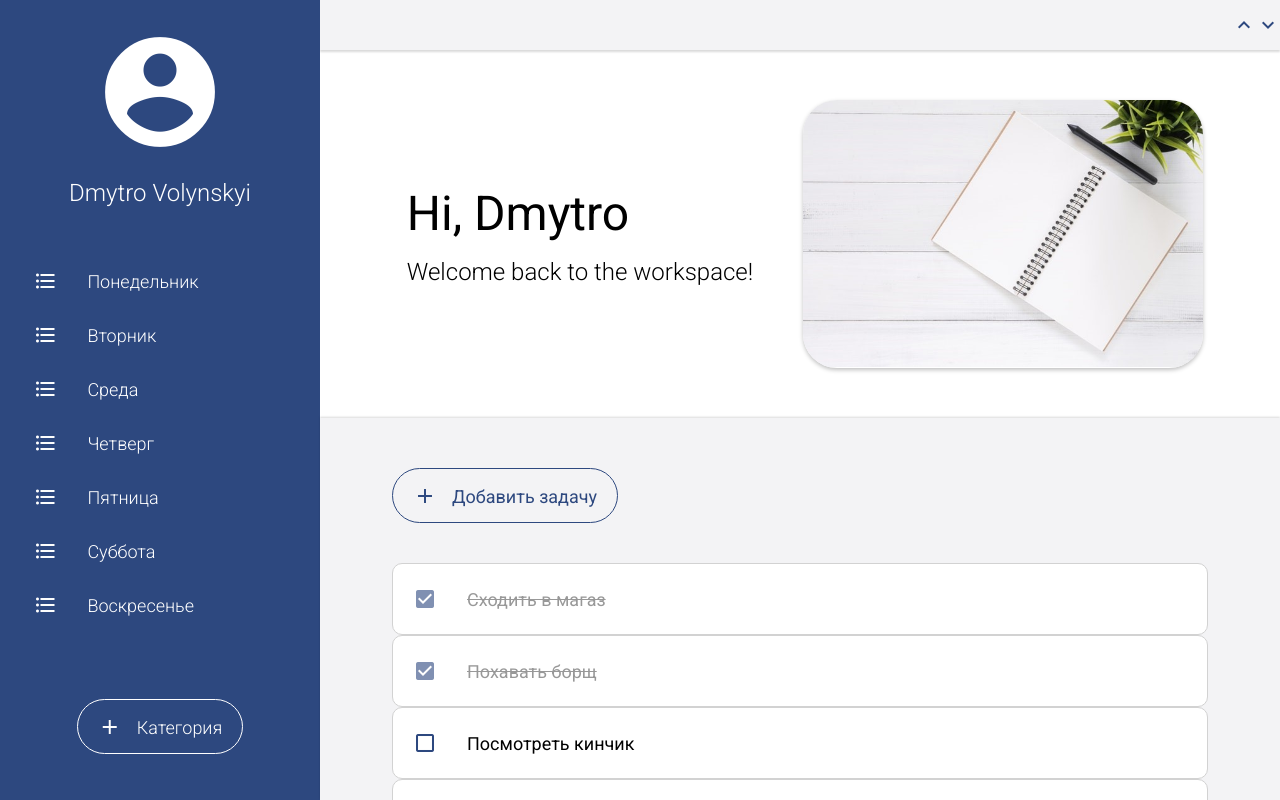
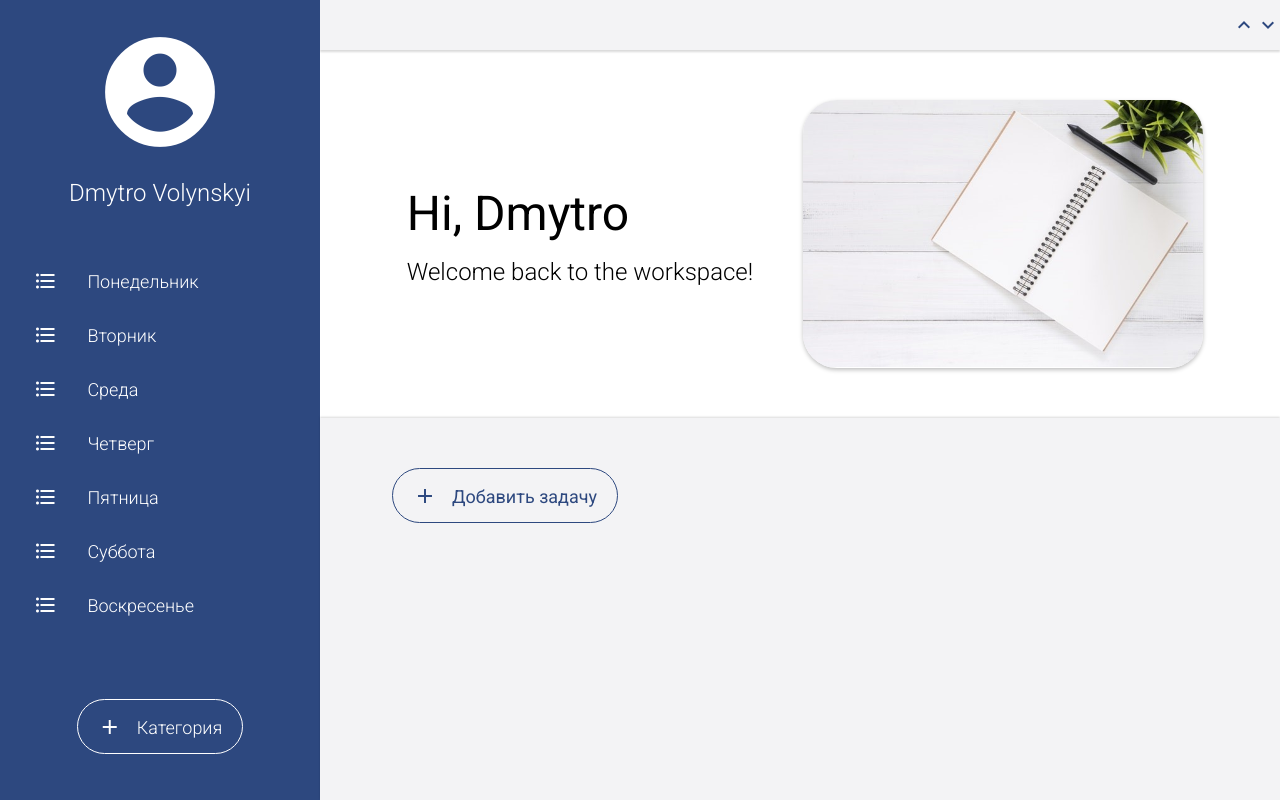
Before and after one commit to dimonval16/your_notes_app, a React (Create React App) app in the folder react_task_manager/: page / in a window 1280 px wide. Built offline with nearby package versions, Linux system fonts and the light colour scheme.

Commit message:
start to do routing for categories

```diff
--- a/react_task_manager/src/App.js
+++ b/react_task_manager/src/App.js
@@ -6,12 +6,13 @@ import Sidebar from './components/Sidebar/Sidebar';
 import Slogan from './components/Slogan/Slogan';
 import MainContent from './components/Main_content/MainContent';
 
+import { BrowserRouter } from 'react-router-dom';
+
 class App extends React.Component {
   constructor(props) {
     super(props);
 
     this.state = {
-      notes: this.props.initialData.notes,
       categories: this.props.initialData.categories,
       user: this.props.initialData.user,
       opened: false
@@ -32,8 +33,8 @@ class App extends React.Component {
     this.showAddForm = this.showAddForm.bind(this);
     this.noteDelete = this.noteDelete.bind(this);
     this.noteStatusChange = this.noteStatusChange.bind(this);
-    this.slideUp = this.slideUp.bind(this);
-    this.slideDown = this.slideDown.bind(this);
+    this.slideSloganUp = this.slideSloganUp.bind(this);
+    this.slideSloganDown = this.slideSloganDown.bind(this);
     // -- end --
   }
 
@@ -118,18 +119,30 @@ class App extends React.Component {
     }
   }
 
-  noteDelete(id) {
-    let oldNotes = this.state.notes;
+  noteDelete(id, categoryId) {
+    let categories = this.state.categories;
 
-    let newNotes = oldNotes.filter(note => note.id !== id);
+    categories.map(obj => {
+      if(obj.id === categoryId) {
 
-    this.setState({ notes: newNotes });
+        let notes = obj.notes.filter(note => note.id !== id);
+
+        obj.notes = notes
       }
 
-  noteStatusChange(id) {
-    let newNotes = this.state.notes;
+      return obj;
+    });
 
-    newNotes.map(note => {
+    this.setState({ categories: categories });
+  }
+
+  noteStatusChange(id, categoryId) {
+    let categories = this.state.categories;
+
+    categories.map(obj => {
+      if (obj.id === categoryId) {
+
+        obj.notes.map(note => {
           if (note.id === id) {
             note.completed = !note.completed;
           }
@@ -137,11 +150,16 @@ class App extends React.Component {
           return note;
         });
 
-    this.setState({ notes: newNotes });
+      }
+
+      return obj;
+    });
+
+    this.setState({ categories: categories });
   }
 
   // -- for Header's buttons to show/hide Slogan
-  slideUp() {
+  slideSloganUp() {
     const sloganBlock = this.sloganRef.current;
     sloganBlock.style.position = 'absolute';
     sloganBlock.style.visibility = 'hidden';
@@ -150,7 +168,7 @@ class App extends React.Component {
     appBlock.style.gridTemplateRows = '50px 1fr';
   }
 
-  slideDown() {
+  slideSloganDown() {
     const sloganBlock = this.sloganRef.current;
     sloganBlock.style.position = 'static';
     sloganBlock.style.visibility = 'visible';
@@ -162,10 +180,11 @@ class App extends React.Component {
 
   render() {
     return (
+      <BrowserRouter>
         <div className="App" ref={this.appRef}>
           <Header
-          slideUp={this.slideUp}
-          slideDown={this.slideDown}
+            slideUp={this.slideSloganUp}
+            slideDown={this.slideSloganDown}
           />
           <Sidebar
             user={this.state.user}
@@ -176,16 +195,18 @@ class App extends React.Component {
             sloganRef={this.sloganRef}
           />
           <MainContent
-          notes={this.state.notes}
+            categories={this.state.categories}
             onStatusChange={this.noteStatusChange}
             onDelete={this.noteDelete}
             onNotesButtonClick={this.showAddForm}
             addNoteFormRef={this.addNoteFormRef}
             onAdd={this.addNote}
-          onSaveNote = {this.hideAddForm}
-          onNoteEdit = {this.editNote}
+            onSaveNote={this.hideAddForm}
+            onNoteEdit={this.editNote}
+            openedForm={this.state.opened}
           />
         </div>
+      </BrowserRouter>
     );
   }
 }
--- a/react_task_manager/src/components/Main_content/MainContent.jsx
+++ b/react_task_manager/src/components/Main_content/MainContent.jsx
@@ -4,25 +4,68 @@ import MainContentStyle from './Main_content.module.css';
 import Button from '../Button/Button';
 import Notes from './Notes/Notes';
 import AddNote from './AddNote/AddNote';
+import { Route } from 'react-router';
 
-const MainContent = (props) => {
-    let _wrapper = MainContentStyle.wrapper;
-    let _mainBlock = MainContentStyle.mainBlock;
+class MainContent extends React.Component {
+    constructor(props) {
+        super(props);
 
-    return (
-        <div className={_wrapper}>
-            <div className={_mainBlock}>
-                <Button id="content" name="Добавить задачу" onButtonClick={props.onNotesButtonClick}/>
-                <AddNote addNoteFormRef={props.addNoteFormRef} onAdd={props.onAdd} hideAddForm={props.onSaveNote}/>
+        this.state = {
+
+        };
+
+        this._wrapper = MainContentStyle.wrapper;
+        this._mainBlock = MainContentStyle.mainBlock;
+
+        this.renderRouting = this.renderRouting.bind(this);
+    }
+
+    renderRouting() {
+        let notes = this.props.categories.map(obj => {
+            let notes =
                 <Notes
-                    notes={props.notes}
-                    onStatusChange={props.onStatusChange}
-                    onDelete={props.onDelete}
-                    onEdit={props.onNoteEdit}
-                />
+                    notes={obj.notes}
+                    categoryId = {obj.id}
+                    onStatusChange={this.props.onStatusChange}
+                    onDelete={this.props.onDelete}
+                    onEdit={this.props.onNoteEdit}
+                />;
+
+            let route =
+                <Route
+                    path={'/' + obj.id}
+                    render={() => notes}
+                    key={obj.id}
+                />;
+
+            return route;
+        })
+
+        return notes;
+    }
+
+    render() {
+        let myNotes = this.renderRouting();
+
+        return (
+            <div className={this._wrapper}>
+                <div className={this._mainBlock}>
+                    <Button
+                        id="content"
+                        name="Добавить задачу"
+                        onButtonClick={this.props.onNotesButtonClick}
+                    />
+                    <AddNote
+                        addNoteFormRef={this.props.addNoteFormRef}
+                        onAdd={this.props.onAdd}
+                        hideAddForm={this.props.onSaveNote}
+                        openedForm={this.props.openedForm}
+                    />
+                    {myNotes}
+                </div>
             </div>
-        </div>
-    );
+        );
+    }
 }
 
 export default MainContent;
--- a/react_task_manager/src/components/Main_content/Notes/Note/Note.jsx
+++ b/react_task_manager/src/components/Main_content/Notes/Note/Note.jsx
@@ -23,6 +23,7 @@ class Note extends React.Component {
         // -- end --
 
         // -- bind this in methods --
+        this.componentDidUpdate = this.componentDidUpdate.bind(this);
         this.saveEdit = this.saveEdit.bind(this);
         this.renderNote = this.renderNote.bind(this);
         this.renderEditingForm = this.renderEditingForm.bind(this);
@@ -30,6 +31,13 @@ class Note extends React.Component {
         this.catch_checkbox_id = this.catch_checkbox_id.bind(this);
         this.catch_deleteIcon_id = this.catch_deleteIcon_id.bind(this);
         // -- end --
+    }
+
+    componentDidUpdate(prevProps, prevState) {
+        if (this.state.editing) {
+            this.refs.title.focus();
+            this.refs.title.select();
+        };
     }
 
     saveEdit(event) {
@@ -52,8 +60,16 @@ class Note extends React.Component {
                     onChange={this.catch_checkbox_id}
                 />
                 <div className={this._itemText}>{this.props.title}</div>
-                <NoteIcon className={this._edit} icon='create' onClick={() => this.setState({ editing: true }) }/>
-                <NoteIcon className={this._delete} icon='delete' onClick={this.catch_deleteIcon_id} />
+                <NoteIcon
+                    className={this._edit}
+                    icon='create'
+                    onClick={() => this.setState({ editing: true }) }
+                />
+                <NoteIcon
+                    className={this._delete}
+                    icon='delete'
+                    onClick={this.catch_deleteIcon_id}
+                />
             </div>
         );
     }
@@ -80,11 +96,11 @@ class Note extends React.Component {
     }
 
     catch_checkbox_id() {
-        this.props.onChange(this.props.id);
+        this.props.onChange(this.props.id, this.props.categoryId);
     }
 
     catch_deleteIcon_id() {
-        this.props.onDelete(this.props.id);
+        this.props.onDelete(this.props.id, this.props.categoryId);
     }
 
     render() {
--- a/react_task_manager/src/components/Main_content/Notes/Notes.jsx
+++ b/react_task_manager/src/components/Main_content/Notes/Notes.jsx
@@ -10,6 +10,7 @@ const Notes = (props) => {
             completed={el.completed}
             key={el.id}
             id={el.id}
+            categoryId={props.categoryId}
             onChange={props.onStatusChange}
             onDelete={props.onDelete}
             onEdit = {props.onEdit}
--- a/react_task_manager/src/components/Sidebar/Category/Category.jsx
+++ b/react_task_manager/src/components/Sidebar/Category/Category.jsx
@@ -5,7 +5,7 @@ import CategoryBlock from './Category.module.css'
 const Category = (props) => {
     let _categoryBlock = CategoryBlock.category_block;
 
-    const categoryItems = props.categories.map(el => <CategoryItem title={el.title} key={el.id}/>);
+    const categoryItems = props.categories.map(el => <CategoryItem title={el.title} key={el.id} link={el.id}/>);
 
     return(
         <div className={_categoryBlock}>
--- a/react_task_manager/src/components/Sidebar/Category/Category.module.css
+++ b/react_task_manager/src/components/Sidebar/Category/Category.module.css
@@ -22,6 +22,8 @@
     font-weight: lighter;
     cursor: pointer;
     flex-grow: 1;
+    color: white;
+    text-decoration: none;
 }
 
 .create {
--- a/react_task_manager/src/data/state.js
+++ b/react_task_manager/src/data/state.js
@@ -1,64 +1,80 @@
 const state = {
-    notes: [
+    categories: [
         {
             id: 1,
-            title: 'Сходить в магаз',
-            completed: true
+            title: 'Понедельник',
+            notes: [
+                {
+                    id: 1,
+                    title: 'Заметки для Понедельника',
+                    completed: false
+                }
+            ]
         },
         {
             id: 2,
-            title: 'Похавать борщ',
-            completed: true
+            title: 'Вторник',
+            notes: [
+                {
+                    id: 1,
+                    title: 'Заметки для Вторника',
+                    completed: false
+                }
+            ]
         },
         {
             id: 3,
-            title: 'Посмотреть кинчик',
-            completed: false
+            title: 'Среда',
+            notes: [
+                {
+                    id: 1,
+                    title: 'Заметки для Среды',
+                    completed: false
+                }
+            ]
         },
         {
             id: 4,
-            title: 'Ковыряться в ушах',
-            completed: false
+            title: 'Четверг',
+            notes: [
+                {
+                    id: 1,
+                    title: 'Заметки для Четверга',
+                    completed: false
+                }
+            ]
         },
         {
             id: 5,
-            title: 'Посмотреть it-camasutra',
-            completed: true
+            title: 'Пятница',
+            notes: [
+                {
+                    id: 1,
+                    title: 'Заметки для Пятницы',
+                    completed: false
+                }
+            ]
         },
         {
             id: 6,
-            title: 'Сделать проект',
-            completed: false
-        }
-    ],
-    categories: [
-        {
-            title: 'Понедельник',
-            id: 1
+            title: 'Суббота',
+            notes: [
+                {
+                    id: 1,
+                    title: 'Заметки для Субботы',
+                    completed: false
+                }
+            ]
         },
-        {
-            title: 'Вторник',
-            id: 2
-        },
-        {
-            title: 'Среда',
-            id: 3
-        },
-        {
-            title: 'Четверг',
-            id: 4
-        },
-        {
-            title: 'Пятница',
-            id: 5
-        },
-        {
-            title: 'Суббота',
-            id: 6
-        },
-        {
+        {   id: 7,
             title: 'Воскресенье',
-            id: 7
+            notes: [
+                {
+                    id: 1,
+                    title: 'Заметки для Воскресенья',
+                    completed: false
+                }
+            ]
         }
     ],
     user: {
```
Also changed, not shown: react_task_manager/package.json (+6 -4 lines), react_task_manager/src/components/Main_content/AddNote/AddNote.jsx (+9 -1 lines), react_task_manager/src/components/Sidebar/Category/CategoryItem/CategoryItem.jsx (+5 -4 lines), 2 other files (tests, documents, lock files or other folders). Lines whose indentation alone changed are shown as unchanged.
